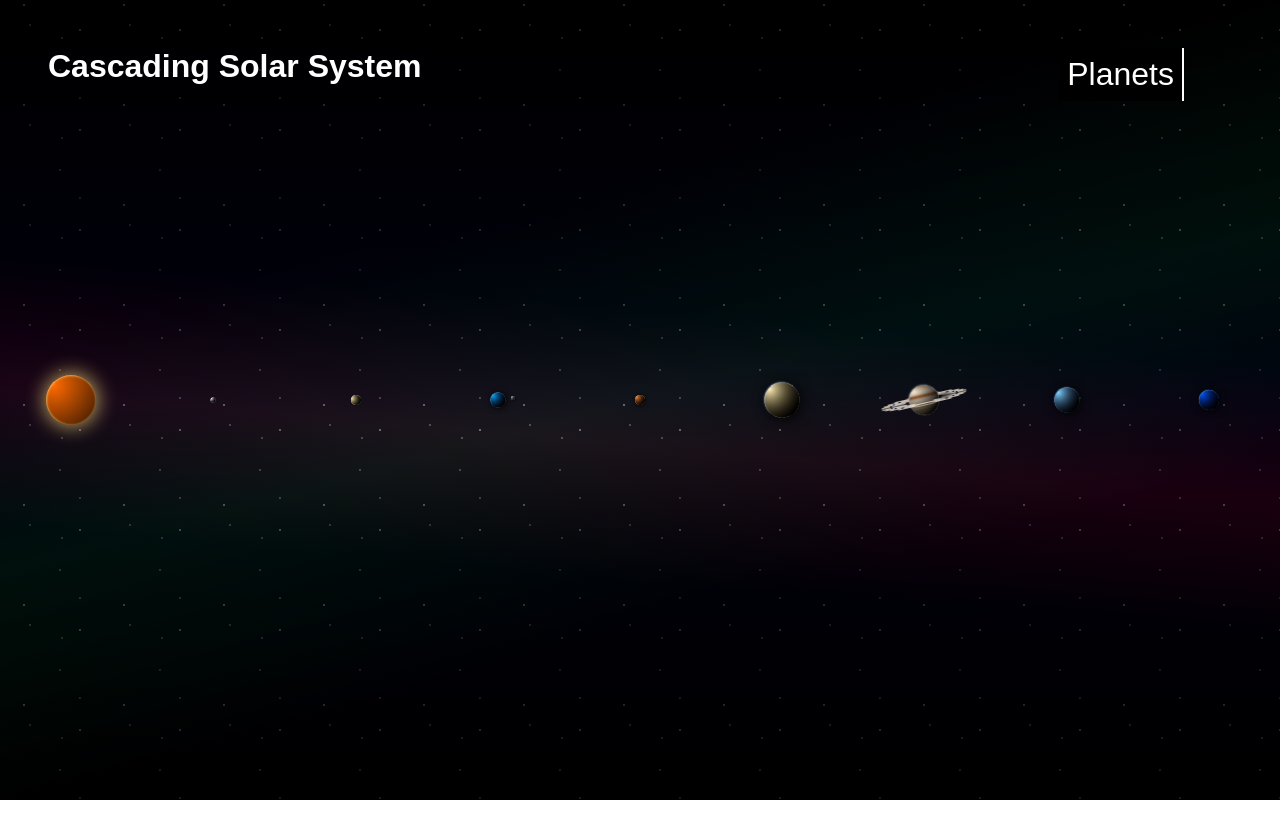
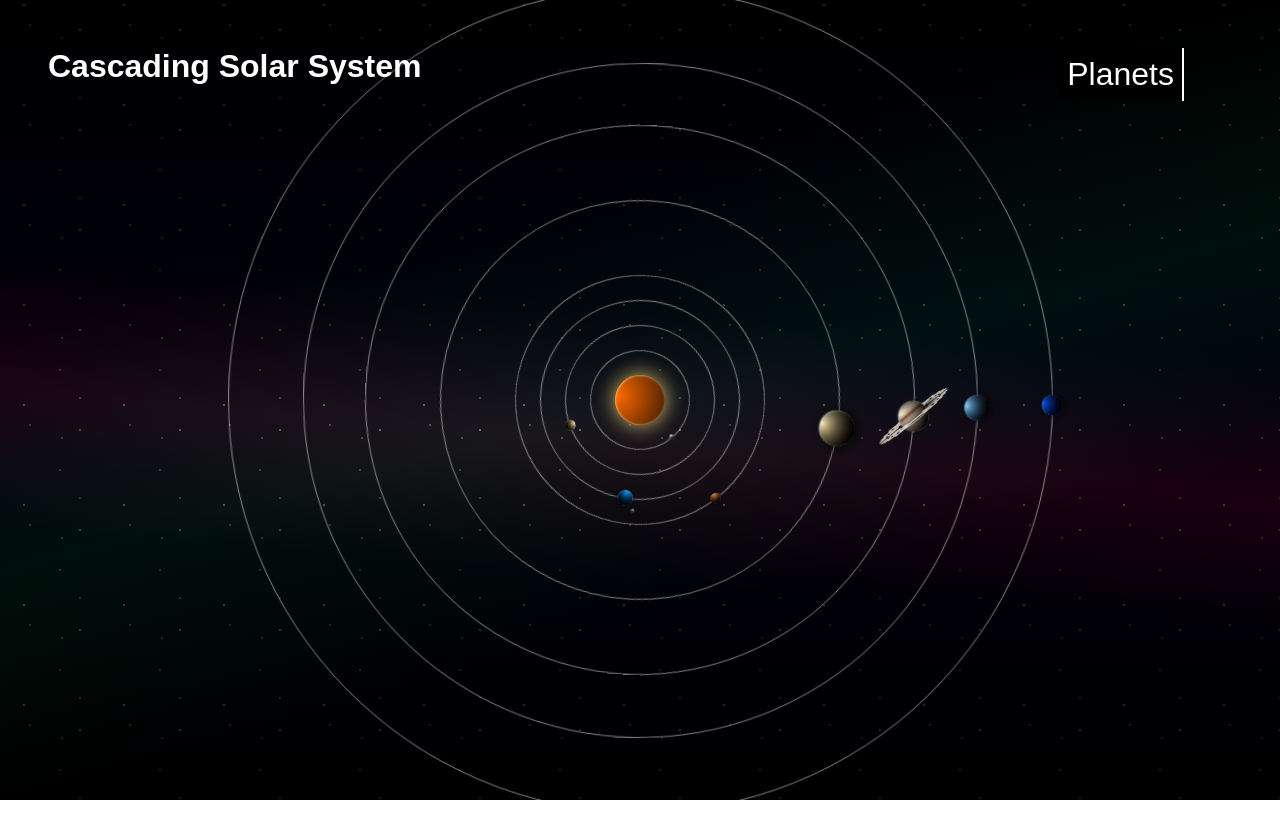
Before and after one commit to matthewtodor/Cascading-Solar-System, a React (Create React App) app in the folder client/: page / in a window 1280 px wide. Built offline with nearby package versions, Linux system fonts and the light colour scheme.

Commit message:
completed solar system

```diff
--- a/client/src/components/Planet/style.css
+++ b/client/src/components/Planet/style.css
@@ -8,8 +8,6 @@
 	display: flex;
 	justify-content: center;
 	align-items: center;
-	width: 100%;
-	height: 100%;
 }
 
 .planet-scale {
--- a/client/src/components/SolarSystem/index.js
+++ b/client/src/components/SolarSystem/index.js
@@ -2,7 +2,12 @@ import Planet from '../Planet';
 
 import './style.css';
 
-function SolarSystem() {
+function SolarSystem({ scale }) {
+	// handle use of a percent symbol in scale
+	if (scale.charAt(scale.length - 1) === '%') {
+		scale = scale.slice(0, -1);
+	}
+
 	// planets at actual scale
 	// const planets = [
 	// 	{
@@ -84,10 +89,10 @@ function SolarSystem() {
 	];
 
 	return (
-		<div className='solar-system'>
+		<div className='solar-system' style={{ transform: `scale(${scale / 100})` }}>
 			{planets.map((planet) => {
 				return (
-					<div id={planet + '-orbit'} className='planet-orbit-container'>
+					<div id={planet.name + '-orbit'} className='planet-orbit-container'>
 						<Planet name={planet.name} scale={planet.scale} />
 					</div>
 				);
--- a/client/src/components/SolarSystem/style.css
+++ b/client/src/components/SolarSystem/style.css
@@ -7,6 +7,74 @@
 }
 
 .planet-orbit-container {
-	width: 100%;
-	height: 100%;
+	position: absolute;
+	display: flex;
+	justify-content: flex-end;
+	border: 0.5px solid rgba(255, 255, 255, 0.5);
+	border-radius: 100%;
 }
+
+.planet-orbit-container .planet-container {
+	transform: rotate(-30deg);
+}
+
+#sun-orbit {
+}
+
+#mercury-orbit {
+	width: 100px;
+	height: 100px;
+	animation: solar-system-orbit 4.82s linear infinite both;
+}
+
+#venus-orbit {
+	width: 150px;
+	height: 150px;
+	animation: solar-system-orbit 12.32s linear infinite both;
+}
+
+#earth-orbit {
+	width: 200px;
+	height: 200px;
+	animation: solar-system-orbit 20s linear infinite both;
+}
+
+#mars-orbit {
+	width: 250px;
+	height: 250px;
+	animation: solar-system-orbit 37.642s linear infinite both;
+}
+
+#jupiter-orbit {
+	width: 400px;
+	height: 400px;
+	animation: solar-system-orbit 240s linear infinite both;
+}
+
+#saturn-orbit {
+	width: 550px;
+	height: 550px;
+	animation: solar-system-orbit 580s linear infinite both;
+}
+
+#uranus-orbit {
+	width: 675px;
+	height: 675px;
+	animation: solar-system-orbit 1680s linear infinite both;
+}
+
+#neptune-orbit {
+	width: 825px;
+	height: 825px;
+	animation: solar-system-orbit 3300s linear infinite both;
+}
+
+@keyframes solar-system-orbit {
+	from {
+		transform: rotate(0deg);
+	}
+
+	to {
+		transform: rotate(360deg);
+	}
+}
--- a/client/src/routes/root.jsx
+++ b/client/src/routes/root.jsx
@@ -11,7 +11,7 @@ export default function Root() {
 			<div className='App'>
 				<div className='planet-display'>
 					{/* <Planet name='Sun' scale='100' /> */}
-					<SolarSystem />
+					<SolarSystem scale='100' />
 				</div>
 
 				<div className='overlay'>
```
